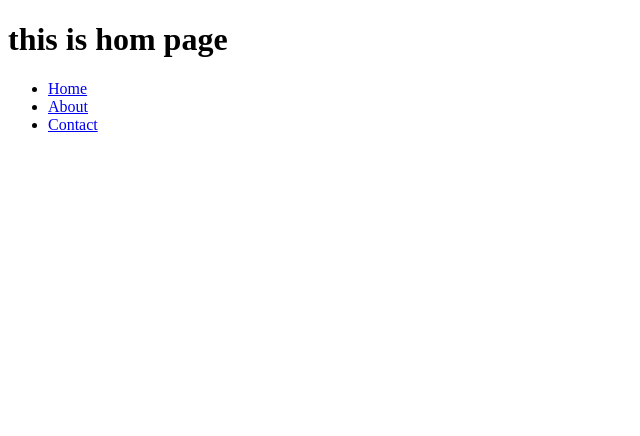
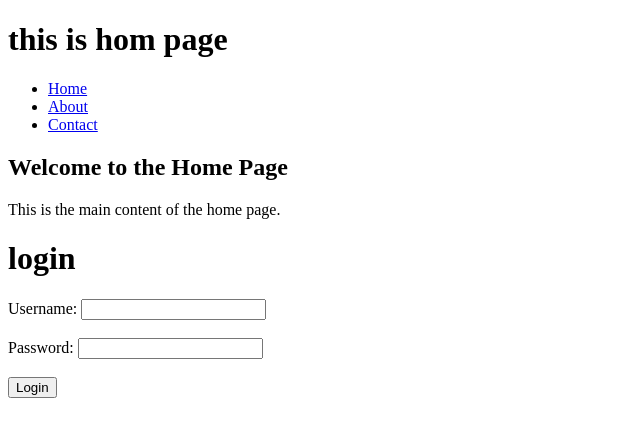
Before and after one commit to Hossamgholam/eduplatform, a plain HTML site: page index.html in a window 1280 px wide. Shown: the whole page, without its empty margins (0-640 px from the left). Drawn offline with Linux system fonts and the light colour scheme.

Commit message:
login form make

```diff
--- a/index.html
+++ b/index.html
@@ -18,8 +18,17 @@
         </nav>
 
     </header>
-
-
-
+   <main>
+    <h2>Welcome to the Home Page</h2>
+    <p>This is the main content of the home page.</p>
+    </main>
+    <h1>login</h1>
+    <form action="submit_login" method="post">
+        <label for="username">Username:</label>
+        <input type="text" id="username" name="username" required><br><br>
+        <label for="password">Password:</label>
+        <input type="password" id="password" name="password" required><br><br>
+        <input type="submit" value="Login">
+    </form>
 </body>
 </html>
```
